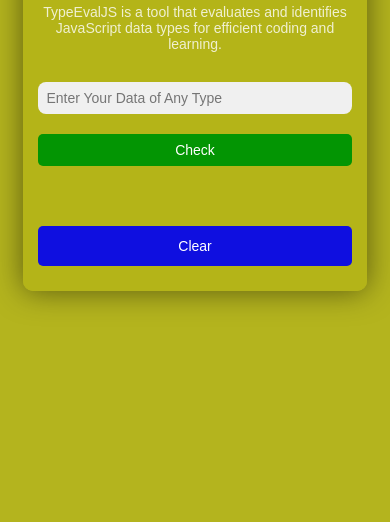
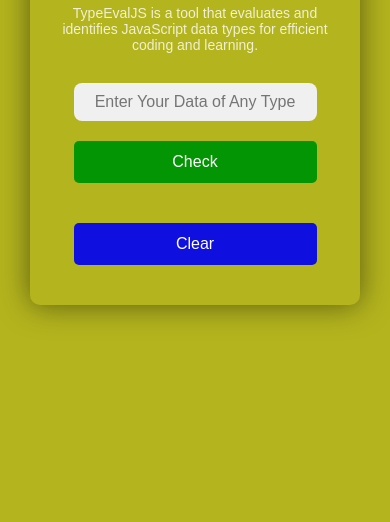
Before and after one commit to premkrrajbhar/TypeEvalJS, a plain HTML site: page index.html in a window 390 px wide. Shown: the part 322-844 px from the top of the page. Drawn offline with Linux system fonts and the light colour scheme.

Commit message:
removed unnecessary styles and add some styles in css file

```diff
--- a/css/style.css
+++ b/css/style.css
@@ -11,27 +11,16 @@ body {
   justify-content: center;
   align-items: center;
   min-height: 100vh;
-  font-family: "Arial", sans-serif;
 }
 
 .container {
-  background-color: rgb(180, 180, 24);
   padding: 30px;
   text-align: center;
   border-radius: 10px;
   box-shadow: 0 0 30px rgba(0, 0, 0, 0.5);
-  width: 100%;
-  max-width: 550px;
+  max-width: 450px;
   max-height: 90vh;
-  overflow-y: auto;
-  display: flex;
-  flex-direction: column;
-  align-items: center;
-  justify-content: space-between;
-}
-
-.container::-webkit-scrollbar {
-  display: none;
+  margin: 30px;
 }
 
 .container h1 {
@@ -53,11 +42,12 @@ input[type="text"] {
   padding: 10px;
   margin: 10px;
   font-size: 16px;
-  width: 100%;
-  max-width: 350px;
+  width: 90%;
+  max-width: 300px;
   border-radius: 8px;
   border: none;
   background-color: #f0f0f0;
+  text-align: center;
 }
 
 button {
@@ -69,8 +59,8 @@ button {
   border-radius: 5px;
   cursor: pointer;
   margin: 10px;
-  width: 100%;
-  max-width: 350px;
+  width: 90%;
+  max-width: 300px;
 }
 
 button:hover {
@@ -92,32 +82,10 @@ button:hover {
   border: none;
   border-radius: 5px;
   cursor: pointer;
-  width: 100%;
-  max-width: 350px;
+  width: 90%;
+  max-width: 300px;
 }
 
 #clearBtn:hover {
   background-color: blue;
 }
-
-@media (max-width: 768px) {
-  .container {
-    max-height: 90vh;
-    padding: 15px;
-    max-width: 88vw;
-  }
-
-  input[type="text"],
-  button {
-    font-size: 14px;
-    padding: 8px;
-  }
-
-  #displayDataType {
-    font-size: 14px;
-  }
-
-  p {
-    font-size: 14px;
-  }
-}
```
